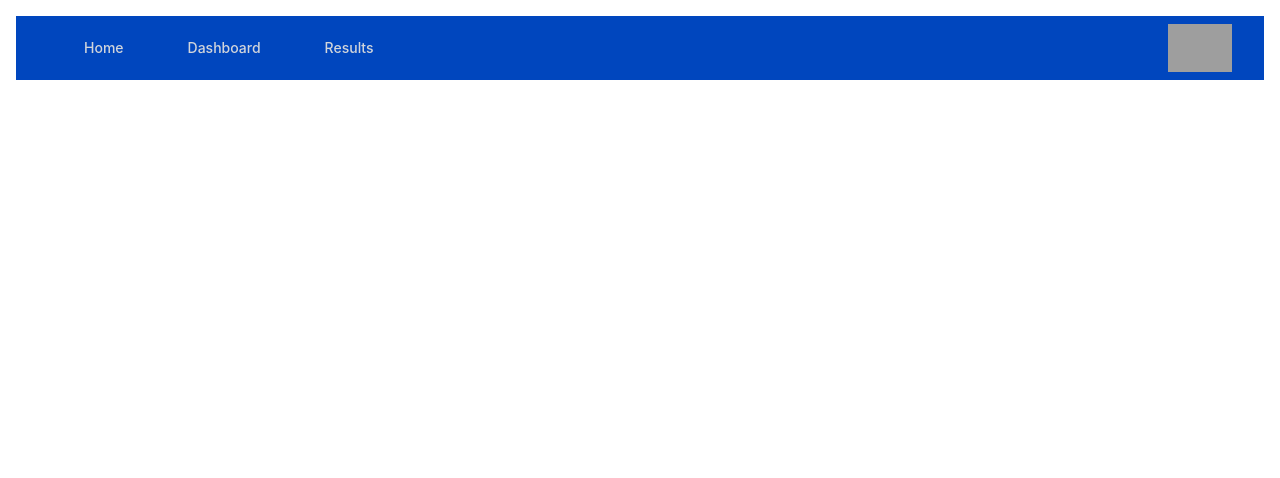
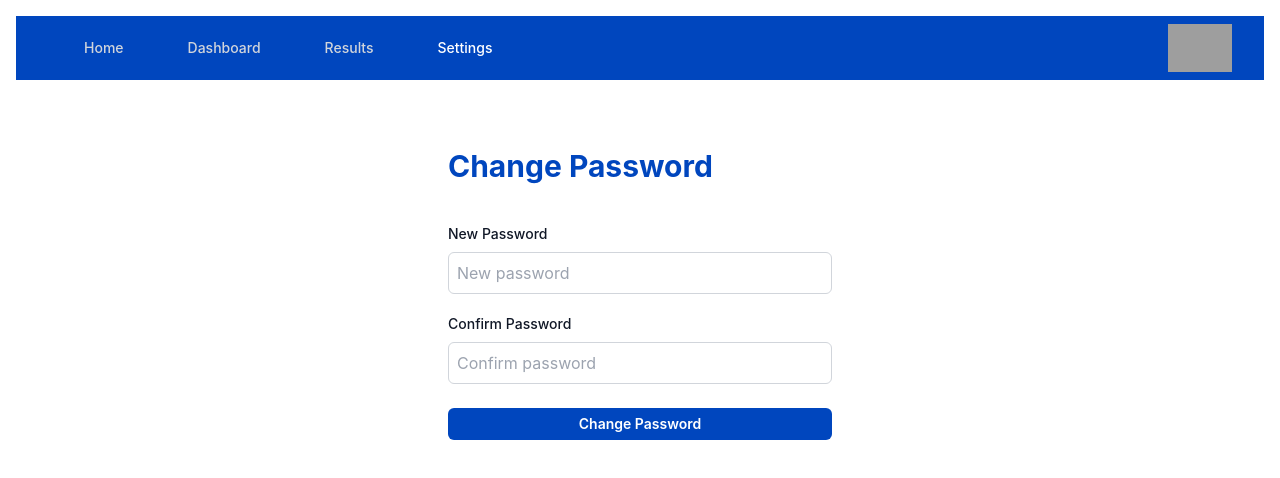
Before and after one commit to oviematthew/bestinuniform980, a React (Vite) app: page /admin/settings in a window 1280 px wide. Shown: the top 478 px of the page. Built offline with nearby package versions, Linux system fonts and the light colour scheme; no server answers; sample sign-in values are in the browser's storage; grey boxes are pictures that could not be loaded.

Commit message:
added change password feature

```diff
--- a/src/App.jsx
+++ b/src/App.jsx
@@ -3,10 +3,10 @@ import Navbar from "./components/Navbar";
 import Home from "./Pages/Home";
 import Login from "./auth/Login";
 import ForgotPassword from "./auth/ForgotPassword";
-import Signup from "./auth/Signup";
 import Results from "./Pages/Results";
 import ProtectedRoute from "./components/ProtectedRoute";
 import Dashboard from "./Pages/Dashboard";
+import Settings from "./Pages/Settings";
 
 function App() {
   return (
@@ -17,27 +17,27 @@ function App() {
         <Route path="/login" element={<Login />} />
         <Route path="/forgot-password" element={<ForgotPassword />} />
         <Route
-          path="/dashboard"
+          path="/admin/dashboard"
           element={
             <ProtectedRoute>
               <Dashboard />
             </ProtectedRoute>
           }
         />
+
         <Route
-          path="/dashboard/signup"
+          path="/admin/results"
           element={
             <ProtectedRoute>
-              <Signup />
+              <Results />
             </ProtectedRoute>
           }
         />
-
         <Route
-          path="/results"
+          path="/admin/settings"
           element={
             <ProtectedRoute>
-              <Results />
+              <Settings />
             </ProtectedRoute>
           }
         />
--- a/src/Pages/Settings.jsx
+++ b/src/Pages/Settings.jsx
@@ -1,6 +1,109 @@
-import React from "react";
-import Navbar from "../components/Navbar";
+import { useState } from "react";
+import { updatePassword } from "firebase/auth";
+import { auth } from "../config/Firebase";
 
 export default function Settings() {
-  return <div>Settings</div>;
+  const [password, setPassword] = useState("");
+  const [confirmPassword, setConfirmPassword] = useState("");
+  const [message, setMessage] = useState("");
+  const [error, setError] = useState("");
+  const user = auth.currentUser;
+
+  const changePassword = async (e) => {
+    e.preventDefault();
+    setError("");
+    setMessage("");
+
+    if (password !== confirmPassword) {
+      setError("Passwords do not match. try again!");
+      return;
+    }
+
+    if (password === confirmPassword) {
+      setError("");
+
+      try {
+        await updatePassword(user, password);
+        setError("");
+        setMessage("Password changed successfully!");
+        setPassword("");
+        setConfirmPassword("");
+
+        // Refresh after 2 seconds
+        setTimeout(() => {
+          window.location.reload();
+        }, 2000);
+      } catch (err) {
+        setError("Error changing password, please try again.");
+      }
+    }
+  };
+
+  return (
+    <div className="flex min-h-full flex-1 flex-col  px-6 py-12 lg:px-8">
+      <div className="sm:mx-auto sm:w-full sm:max-w-sm">
+        <h1 className="text-[#0046be] font-bold mt-5 text-3xl">
+          Change Password
+        </h1>
+      </div>
+
+      <div className="mt-10 sm:mx-auto sm:w-full sm:max-w-sm">
+        <form onSubmit={changePassword} className="space-y-6">
+          <div>
+            <label
+              htmlFor="password"
+              className="block text-sm font-medium text-gray-900"
+            >
+              New Password
+            </label>
+            <div className="mt-2">
+              <input
+                id="password"
+                name="password"
+                type="password"
+                required
+                placeholder="New password"
+                className="block w-full rounded-md my-2 p-2 border border-gray-300 focus:ring-2 focus:ring-blue-500 focus:border-blue-500"
+                value={password}
+                onChange={(e) => setPassword(e.target.value)}
+              />
+            </div>
+
+            <label
+              htmlFor="confirmpassword"
+              className="block text-sm mt-5 font-medium text-gray-900"
+            >
+              Confirm Password
+            </label>
+            <div className="mt-2">
+              <input
+                id="confirmpassword"
+                name="confirmpassword"
+                type="password"
+                required
+                placeholder="Confirm password"
+                className="block w-full rounded-md my-2 p-2 border border-gray-300 focus:ring-2 focus:ring-blue-500 focus:border-blue-500"
+                value={confirmPassword}
+                onChange={(e) => setConfirmPassword(e.target.value)}
+              />
+            </div>
+          </div>
+
+          <div>
+            <button
+              type="submit"
+              className="flex w-full justify-center rounded-md bg-[#0046BE] px-3 py-1.5 text-sm font-semibold text-white shadow-xs hover:bg-blue-700 focus-visible:outline-2 focus-visible:outline-offset-2 focus-visible:outline-indigo-600"
+            >
+              Change Password
+            </button>
+
+            {message && (
+              <p className="text-green-500 mt-2 text-sm">{message}</p>
+            )}
+            {error && <p className="text-red-500 mt-2 text-sm">{error}</p>}
+          </div>
+        </form>
+      </div>
+    </div>
+  );
 }
--- a/src/auth/Login.jsx
+++ b/src/auth/Login.jsx
@@ -14,7 +14,7 @@ export default function Login() {
     setError("");
     try {
       await signInWithEmailAndPassword(auth, email, password);
-      navigate("/dashboard");
+      navigate("/admin/dashboard");
     } catch (err) {
       setError("Invalid email or password. Please try again.");
     }
--- a/src/auth/Signup.jsx
+++ /dev/null
@@ -1,5 +0,0 @@
-import React from "react";
-
-export default function Signup() {
-  return <div></div>;
-}
--- a/src/components/navbar.jsx
+++ b/src/components/navbar.jsx
@@ -89,9 +89,9 @@ export default function Navbar() {
                 {/* Dashboard */}
                 {user && (
                   <Link
-                    to="/dashboard"
+                    to="/admin/dashboard"
                     className={`rounded-md px-3 py-2 text-sm font-medium hover:bg-blue-900 hover:text-white ${
-                      location.pathname === "/dashboard"
+                      location.pathname === "/admin/dashboard"
                         ? "text-white"
                         : "text-gray-300"
                     }`}
@@ -103,14 +103,28 @@ export default function Navbar() {
                 {/* Results*/}
                 {user && (
                   <Link
-                    to="/results"
+                    to="/admin/results"
                     className={`rounded-md px-3 py-2 text-sm font-medium hover:bg-blue-900 hover:text-white ${
-                      location.pathname === "/results"
+                      location.pathname === "/admin/results"
                         ? "text-white"
                         : "text-gray-300"
                     }`}
                   >
                     Results
+                  </Link>
+                )}
+
+                {/* Settings*/}
+                {user && (
+                  <Link
+                    to="/admin/settings"
+                    className={`rounded-md px-3 py-2 text-sm font-medium hover:bg-blue-900 hover:text-white ${
+                      location.pathname === "/admin/settings"
+                        ? "text-white"
+                        : "text-gray-300"
+                    }`}
+                  >
+                    Settings
                   </Link>
                 )}
               </div>
@@ -163,10 +177,10 @@ export default function Navbar() {
           {/* Dashboard */}
           {user && (
             <Link
-              to="/dashboard"
+              to="/admin/dashboard"
               onClick={() => setIsOpen(!isOpen)}
               className={`rounded-md px-3 py-2 text-sm font-medium hover:bg-blue-900 hover:text-white ${
-                location.pathname === "/dashboard"
+                location.pathname === "/admin/dashboard"
                   ? "text-white"
                   : "text-gray-300"
               }`}
@@ -178,10 +192,10 @@ export default function Navbar() {
           {/* Results*/}
           {user && (
             <Link
-              to="/results"
+              to="/admin/results"
               onClick={() => setIsOpen(!isOpen)}
               className={`rounded-md px-3 py-2 text-sm font-medium hover:bg-blue-900 hover:text-white ${
-                location.pathname === "/results"
+                location.pathname === "/admin/results"
                   ? "text-white"
                   : "text-gray-300"
               }`}
@@ -189,6 +203,21 @@ export default function Navbar() {
               Results
             </Link>
           )}
+
+          {/* Settings*/}
+          {user && (
+            <Link
+              to="/admin/settings"
+              onClick={() => setIsOpen(!isOpen)}
+              className={`rounded-md px-3 py-2 text-sm font-medium hover:bg-blue-900 hover:text-white ${
+                location.pathname === "/admin/settings"
+                  ? "text-white"
+                  : "text-gray-300"
+              }`}
+            >
+              Settings
+            </Link>
+          )}
         </div>
       </div>
     </nav>
```
